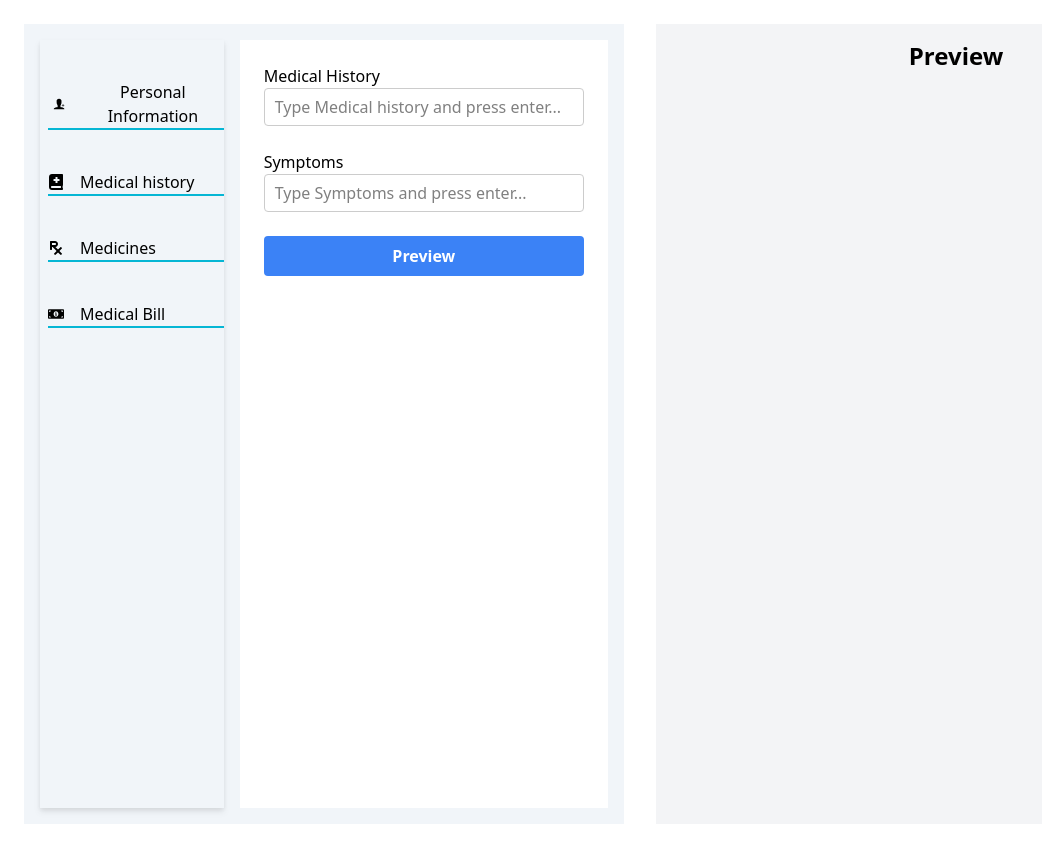
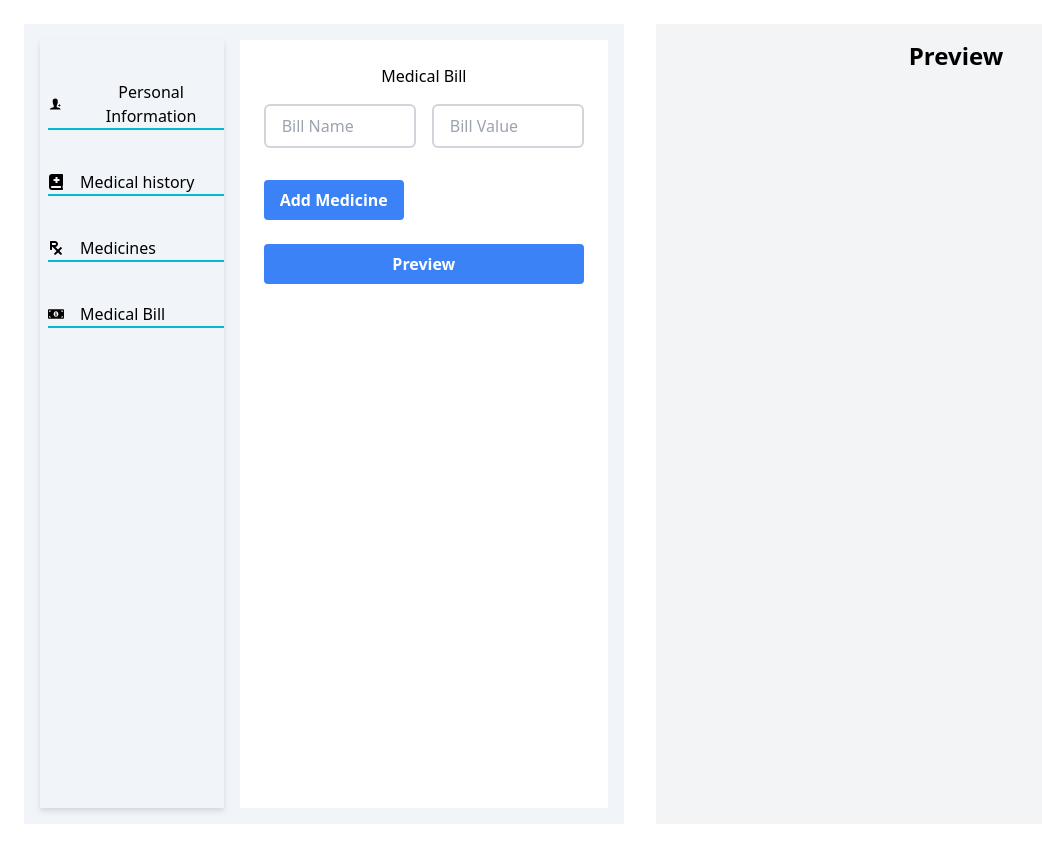
Before and after one commit to affu72/Medical-report, a React (Create React App) app: page / in a window 1280 px wide. Shown: the whole page, without its empty margins (0-1042 px from the left). Built offline with nearby package versions, Linux system fonts and the light colour scheme.

Commit message:
tab focus design

```diff
--- a/src/components/Creatabe.tsx
+++ /dev/null
@@ -1,94 +0,0 @@
-import React, { KeyboardEventHandler } from "react";
-
-import CreatableSelect from "react-select/creatable";
-
-const components = {
-  DropdownIndicator: null,
-};
-
-interface Option {
-  readonly label: string;
-  readonly value: string;
-}
-
-const createOption = (label: string) => ({
-  label,
-  value: label,
-});
-
-const Creatable: React.FC = () => {
-  const [inputMedicalHistory, setInputMedicalHistory] = React.useState("");
-
-  const [medicalHistory, setMedicalHistory] = React.useState<readonly Option[]>(
-    []
-  );
-
-  const [inputSymptoms, setInputSymptoms] = React.useState("");
-
-  const [symptoms, setSymptoms] = React.useState<readonly Option[]>([]);
-
-  const handleKeyDown: KeyboardEventHandler = (event) => {
-    if (!inputMedicalHistory) return;
-    switch (event.key) {
-      case "Enter":
-      case "Tab":
-        setMedicalHistory((prev) => [
-          ...prev,
-          createOption(inputMedicalHistory),
-        ]);
-        setInputMedicalHistory("");
-        setInputSymptoms("");
-        event.preventDefault();
-    }
-  };
-
-  const handleKeySymptoms: KeyboardEventHandler = (event) => {
-    if (!inputSymptoms) return;
-    switch (event.key) {
-      case "Enter":
-      case "Tab":
-        setSymptoms((prev) => [...prev, createOption(inputSymptoms)]);
-
-        setInputSymptoms("");
-        event.preventDefault();
-    }
-  };
-
-  return (
-    <>
-      <div>
-        <label>Medical History</label>
-        <CreatableSelect
-          components={components}
-          inputValue={inputMedicalHistory}
-          isClearable
-          isMulti
-          menuIsOpen={false}
-          onChange={(newValue) => setMedicalHistory(newValue)}
-          onInputChange={(newValue) => setInputMedicalHistory(newValue)}
-          onKeyDown={handleKeyDown}
-          placeholder="Type Medical history and press enter..."
-          value={medicalHistory}
-        />
-      </div>
-
-      <div>
-        <label>Symptoms</label>
-        <CreatableSelect
-          components={components}
-          inputValue={inputSymptoms}
-          isClearable
-          isMulti
-          menuIsOpen={false}
-          onChange={(newValue) => setSymptoms(newValue)}
-          onInputChange={(newValue) => setInputSymptoms(newValue)}
-          onKeyDown={handleKeySymptoms}
-          placeholder="Type Symptoms and press enter..."
-          value={symptoms}
-        />
-      </div>
-    </>
-  );
-};
-
-export default Creatable;
--- a/src/components/InputForms.tsx
+++ b/src/components/InputForms.tsx
@@ -3,7 +3,10 @@ import { InterfaceInputs } from "../Modal/Interfaces";
 import Input from "./MyComponents/Input";
 import PersonalInformation from "./PersonalInformation";
 import Medicines from "./Medicines";
-import Creatable from "./Creatabe";
+import Creatable from "./MedicalHistory";
+import MedicalHistory from "./MedicalHistory";
+import MedicalBillInput from "./MedicalBill";
+import MedicalBill from "./MedicalBill";
 
 interface IProp {
   // inputs: InterfaceInputs;
@@ -20,7 +23,8 @@ function InputForms(props: IProp) {
     <form className="bg-white flex flex-col gap-6 p-6 basis-2/3">
       {/* <PersonalInformation></PersonalInformation> */}
       {/* <Medicines /> */}
-      <Creatable />
+      {/* <MedicalHistory /> */}
+      <MedicalBill />
 
       <button
         type="submit"
--- /dev/null
+++ b/src/components/MedicalBill.tsx
@@ -0,0 +1,86 @@
+import React, { useState } from "react";
+import Button from "./MyComponents/Button";
+import Input from "./MyComponents/Input";
+
+interface MedicalBillProps {
+  onInputChange?: (bill: { name: string; value: number }[]) => void;
+}
+
+const MedicalBill: React.FC<MedicalBillProps> = ({ onInputChange }) => {
+  const [bills, setBills] = useState<{ name: string; value: number }[]>([
+    { name: "", value: 0 },
+  ]);
+
+  const handleBillNameChange = (
+    event: React.ChangeEvent<HTMLInputElement>,
+    index: number
+  ) => {
+    const value = event.target.value;
+    const newBills = [...bills];
+    newBills[index].name = value;
+    setBills(newBills);
+  };
+
+  const handleBillValueChange = (
+    event: React.ChangeEvent<HTMLInputElement>,
+    index: number
+  ) => {
+    const value = Number(event.target.value);
+    const newBills = [...bills];
+    newBills[index].value = value;
+    setBills(newBills);
+    // onInputChange(newBills);
+  };
+
+  const handleAddBill = () => {
+    setBills((prev) => [...prev, { name: "", value: 0 }]);
+  };
+
+  const handleRemoveClick = (index: number) => {
+    const list = [...bills];
+    list.splice(index, 1);
+    setBills(list);
+  };
+
+  return (
+    <div className="flex flex-col space-y-4 items-start">
+      <label className="self-center" htmlFor="">
+        Medical Bill
+      </label>
+      {bills.map((bill, index) => (
+        <div key={index} className="flex space-x-4 place-items-start">
+          <Input
+            placeholder="Bill Name"
+            value={bill.name}
+            // onChange={(event) => handleBillNameChange(event, index)}
+          />
+
+          <Input
+            placeholder="Bill Value"
+            type="number"
+            value={bill.value}
+            // onChange={(event) => handleBillValueChange(event, index)}
+          />
+
+          {bills.length !== 1 && (
+            <Button
+              type="button"
+              value="x"
+              bgColor="red"
+              margin={0.5}
+              onClick={() => handleRemoveClick(index)}
+            />
+          )}
+        </div>
+      ))}
+      <Button
+        type="button"
+        value="Add Medicine"
+        bgColor="blue"
+        onClick={handleAddBill}
+      />
+    </div>
+  );
+};
+
+export default MedicalBill;
--- a/src/components/MedicalHistory.tsx
+++ b/src/components/MedicalHistory.tsx
@@ -1,7 +1,93 @@
-import React from "react";
+import React, { KeyboardEventHandler } from "react";
 
-function MedicalHistory() {
-  return <div>MedicalHistory</div>;
+import CreatableSelect from "react-select/creatable";
+
+const components = {
+  DropdownIndicator: null,
+};
+
+interface Option {
+  readonly label: string;
+  readonly value: string;
 }
 
+const createOption = (label: string) => ({
+  label,
+  value: label,
+});
+
+const MedicalHistory: React.FC = () => {
+  const [inputMedicalHistory, setInputMedicalHistory] = React.useState("");
+
+  const [medicalHistory, setMedicalHistory] = React.useState<readonly Option[]>(
+    []
+  );
+
+  const [inputSymptoms, setInputSymptoms] = React.useState("");
+
+  const [symptoms, setSymptoms] = React.useState<readonly Option[]>([]);
+
+  const handleKeyDown: KeyboardEventHandler = (event) => {
+    if (!inputMedicalHistory) return;
+    switch (event.key) {
+      case "Enter":
+      case "Tab":
+        setMedicalHistory((prev) => [
+          ...prev,
+          createOption(inputMedicalHistory),
+        ]);
+        setInputMedicalHistory("");
+        event.preventDefault();
+    }
+  };
+
+  const handleKeySymptoms: KeyboardEventHandler = (event) => {
+    if (!inputSymptoms) return;
+    switch (event.key) {
+      case "Enter":
+      case "Tab":
+        setSymptoms((prev) => [...prev, createOption(inputSymptoms)]);
+
+        setInputSymptoms("");
+        event.preventDefault();
+    }
+  };
+
+  return (
+    <>
+      <div>
+        <label>Medical History</label>
+        <CreatableSelect
+          components={components}
+          inputValue={inputMedicalHistory}
+          isClearable
+          isMulti
+          menuIsOpen={false}
+          onChange={(newValue) => setMedicalHistory(newValue)}
+          onInputChange={(newValue) => setInputMedicalHistory(newValue)}
+          onKeyDown={handleKeyDown}
+          placeholder="Type Medical history and press enter..."
+          value={medicalHistory}
+        />
+      </div>
+
+      <div>
+        <label>Symptoms</label>
+        <CreatableSelect
+          components={components}
+          inputValue={inputSymptoms}
+          isClearable
+          isMulti
+          menuIsOpen={false}
+          onChange={(newValue) => setSymptoms(newValue)}
+          onInputChange={(newValue) => setInputSymptoms(newValue)}
+          onKeyDown={handleKeySymptoms}
+          placeholder="Type Symptoms and press enter..."
+          value={symptoms}
+        />
+      </div>
+    </>
+  );
+};
+
 export default MedicalHistory;
--- a/src/components/MyComponents/Input.tsx
+++ b/src/components/MyComponents/Input.tsx
@@ -3,9 +3,9 @@ import React, { FC } from "react";
 interface InputProps {
   label?: string;
   placeholder: string;
-  name: string;
+  name?: string;
   type?: string;
-  value?: string;
+  value?: string | number;
   id?: string;
   basis?: number;
 }
--- a/src/components/SideNav.tsx
+++ b/src/components/SideNav.tsx
@@ -19,14 +19,14 @@ function SideNav(props: SidebarProp) {
       <button
         value={sideButtons.personal}
         onClick={props.onNavClick}
-        className="w-full flex items-center gap-4 hover:font-semibold hover:scale-105 border-b-2 border-cyan-500 transition-all duration-100 pl-1 focus:bg-white"
+        className="w-full flex items-center gap-4 hover:font-semibold focus:font-semibold  border-b-2 border-cyan-500 transition-all duration-100 focus:bg-blue-100 hover:bg-blue-100 focus:py-4 hover:py-4 focus:translate-x-1"
       >
         <IoIosPersonAdd /> Personal Information
       </button>
       <button
         value={sideButtons.history}
         onClick={props.onNavClick}
-        className="w-full flex gap-4 items-center hover:font-bold hover:scale-105 border-b-2 border-cyan-500 transition-all duration-100 focus:bg-white"
+        className="w-full flex gap-4 items-center hover:font-semibold focus:font-semibold hover:scale-105 border-b-2 border-cyan-500 transition-all duration-100 focus:bg-blue-100 hover:bg-blue-100 focus:py-4 hover:py-4 focus:translate-x-1"
       >
         <FaBookMedical />
         Medical history
@@ -34,7 +34,7 @@ function SideNav(props: SidebarProp) {
       <button
         value={sideButtons.medicines}
         onClick={props.onNavClick}
-        className="w-full flex gap-4 items-center hover:font-bold hover:scale-105 border-b-2 border-cyan-500 transition-all duration-100 focus:bg-white"
+        className="w-full flex gap-4 items-center hover:font-semibold focus:font-semibold hover:scale-105 border-b-2 border-cyan-500 transition-all duration-100 focus:bg-blue-100 hover:bg-blue-100 focus:py-4 hover:py-4 focus:translate-x-1"
       >
         <FaPrescription />
         Medicines
@@ -42,9 +42,10 @@ function SideNav(props: SidebarProp) {
       <button
         value={sideButtons.bill}
         onClick={props.onNavClick}
-        className="w-full flex gap-4 items-center hover:font-bold hover:scale-105 border-b-2 border-cyan-500 transition-all duration-100 focus:bg-white"
+        className="w-full flex gap-4 items-center hover:font-semibold focus:font-semibold hover:scale-105 border-b-2 border-cyan-500 transition-all duration-100 focus:bg-blue-100 hover:bg-blue-100 focus:py-4 hover:py-4 focus:translate-x-1"
       >
-        <FaMoneyBillAlt></FaMoneyBillAlt>Medical Bill
+        <FaMoneyBillAlt />
+        Medical Bill
       </button>
     </div>
   );
--- a/src/components/medicalHistory.tsx
+++ /dev/null
@@ -1,7 +0,0 @@
-import React from "react";
-
-function medicalHistory() {
-  return <div>medicalHistory</div>;
-}
-
-export default medicalHistory;
```
